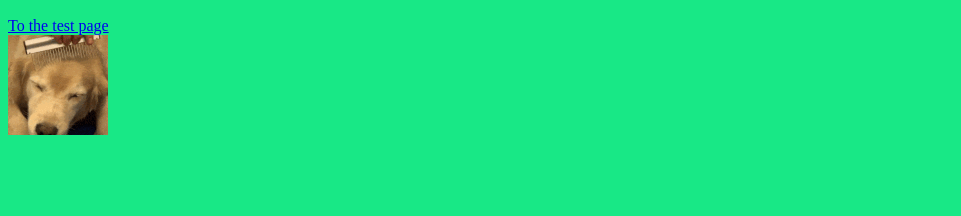
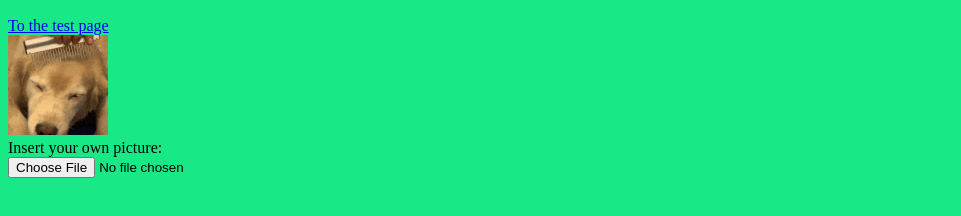
Before and after one commit to SashaBrockman/my-personal-website, a plain HTML site: page index.html in a window 1280 px wide. Shown: the part 110-326 px from the top of the page, without its empty margins (0-961 px from the left). Drawn offline with Linux system fonts and the light colour scheme.

Commit message:
add ability to insert image to index.html

```diff
--- a/index.html
+++ b/index.html
@@ -10,5 +10,9 @@
     <a href="./test-page.html">To the test page</a>
     <br/>
     <img src="./dogg.gif" alt="dog being combed" title="Good boy"/>
+    <br/>
+    <label for="picture">Insert your own picture:</label>
+    <br/>
+    <input type="file" id="picture" name="picture" accept="image/png, image/jpeg"/>
   </body>
 </html>
```
